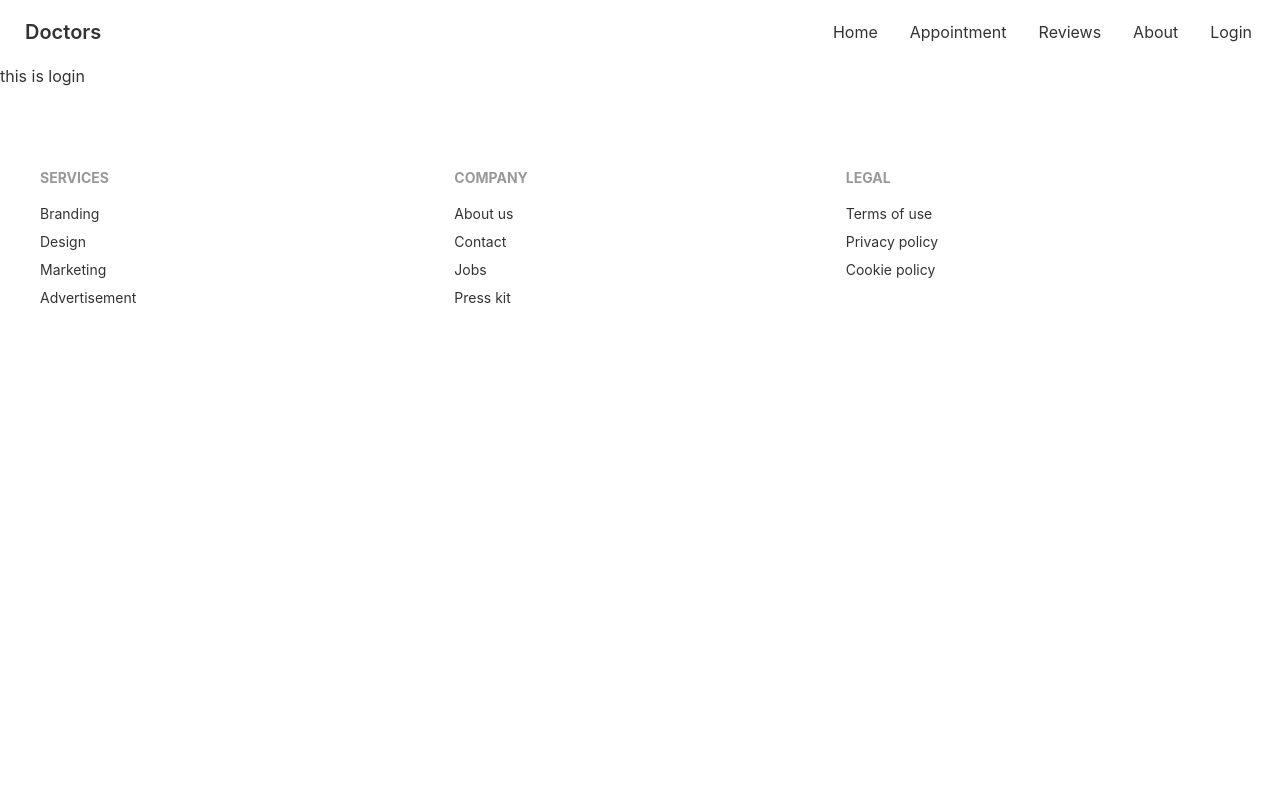
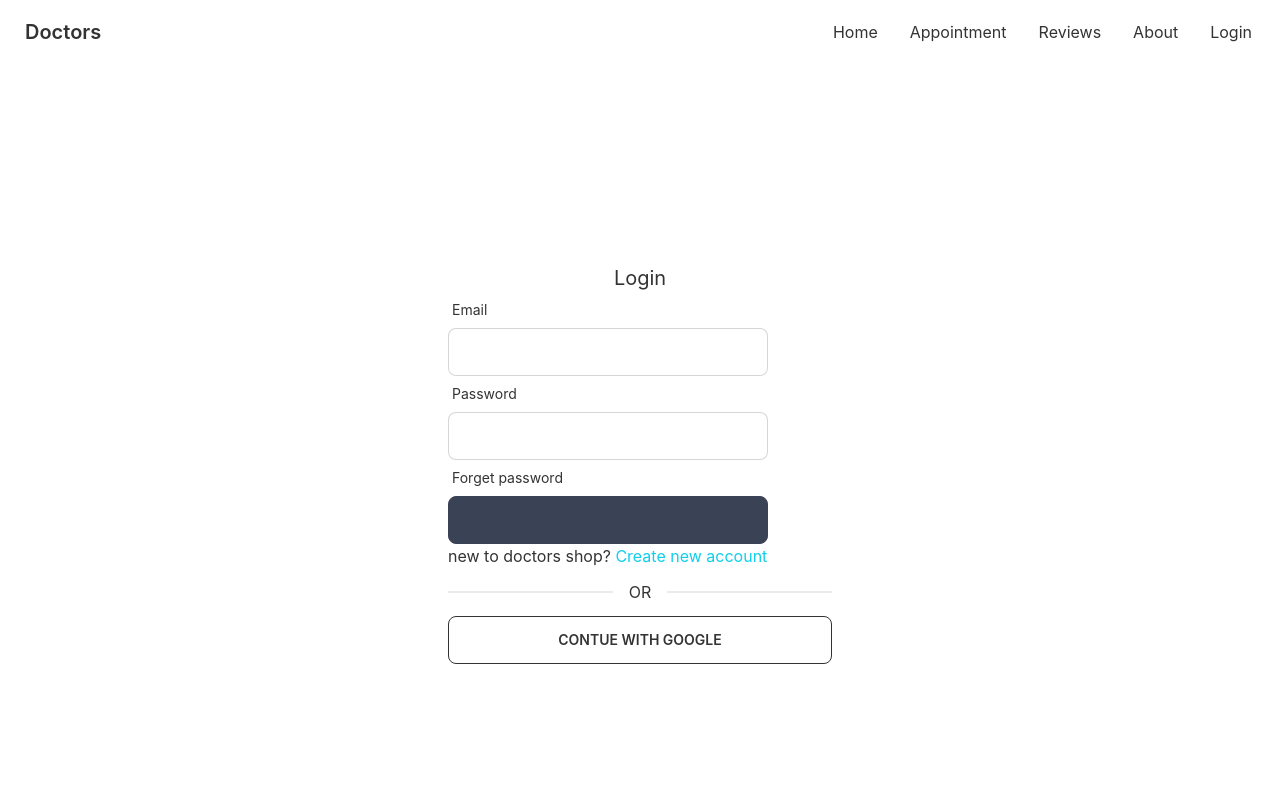
Before and after one commit to hmtamim199/doctors-shop, a React (Create React App) app: page /login in a window 1280 px wide. Shown: the top 800 px of the page. Built offline with nearby package versions, Linux system fonts and the light colour scheme.

Commit message:
firebase

```diff
--- a/package.json
+++ b/package.json
@@ -11,6 +11,7 @@
     "react": "^18.2.0",
     "react-day-picker": "^8.7.1",
     "react-dom": "^18.2.0",
+    "react-hook-form": "^7.43.9",
     "react-router-dom": "^6.11.1",
     "react-scripts": "5.0.1",
     "web-vitals": "^2.1.4"
--- a/src/Pages/Login/Login.js
+++ b/src/Pages/Login/Login.js
@@ -1,9 +1,38 @@
 import React from 'react';
+import { useForm } from 'react-hook-form';
+import { Link } from 'react-router-dom';
 
 const Login = () => {
+
+  const { register, handleSubmit } = useForm()
+  const handleLogin = data => {
+    console.log(data)
+  }
   return (
-    <div>
-      <h2>this is login</h2>
+    <div className='h-[800px] flex justify-center items-center'>
+      <div className='w-96' >
+        <h2 className='text-xl text-center '>Login</h2>
+        <form onSubmit={handleSubmit(handleLogin)}>
+
+          <div className="form-control w-full max-w-xs">
+            <label className="label"> <span className="label-text">Email</span>
+            </label>
+            <input type='email' {...register("email")} className="input input-bordered w-full max-w-xs" />
+          </div>
+          <div className="form-control w-full max-w-xs">
+            <label className="label"> <span className="label-text">Password</span>
+            </label>
+            <input type='password' {...register("password")} className="input input-bordered w-full max-w-xs" />
+            <label className="label"> <span className="label-text">Forget password</span> </label>
+            <input className='btn btn-accent w-full' value={Login} type="submit" />
+          </div>
+
+
+        </form>
+        <p>new to doctors shop? <Link className='text-primary' to="/singup">Create new account</Link></p>
+        <div className="divider w-full">OR</div>
+        <button className='btn btn-outline w-full'>CONTUE WITH GOOGLE</button>
+      </div>
     </div>
   );
 };
```
Also changed, not shown: 1 other file (tests, documents, lock files or other folders).
